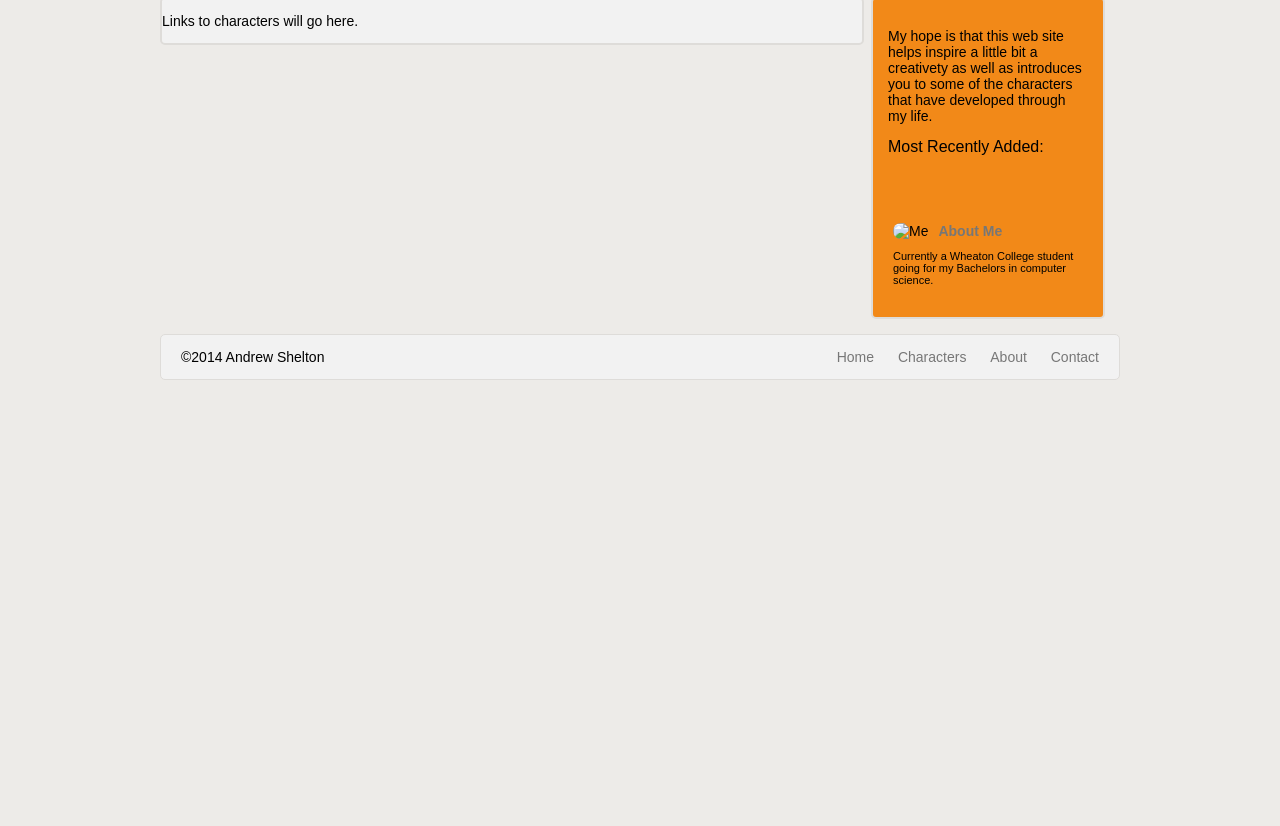
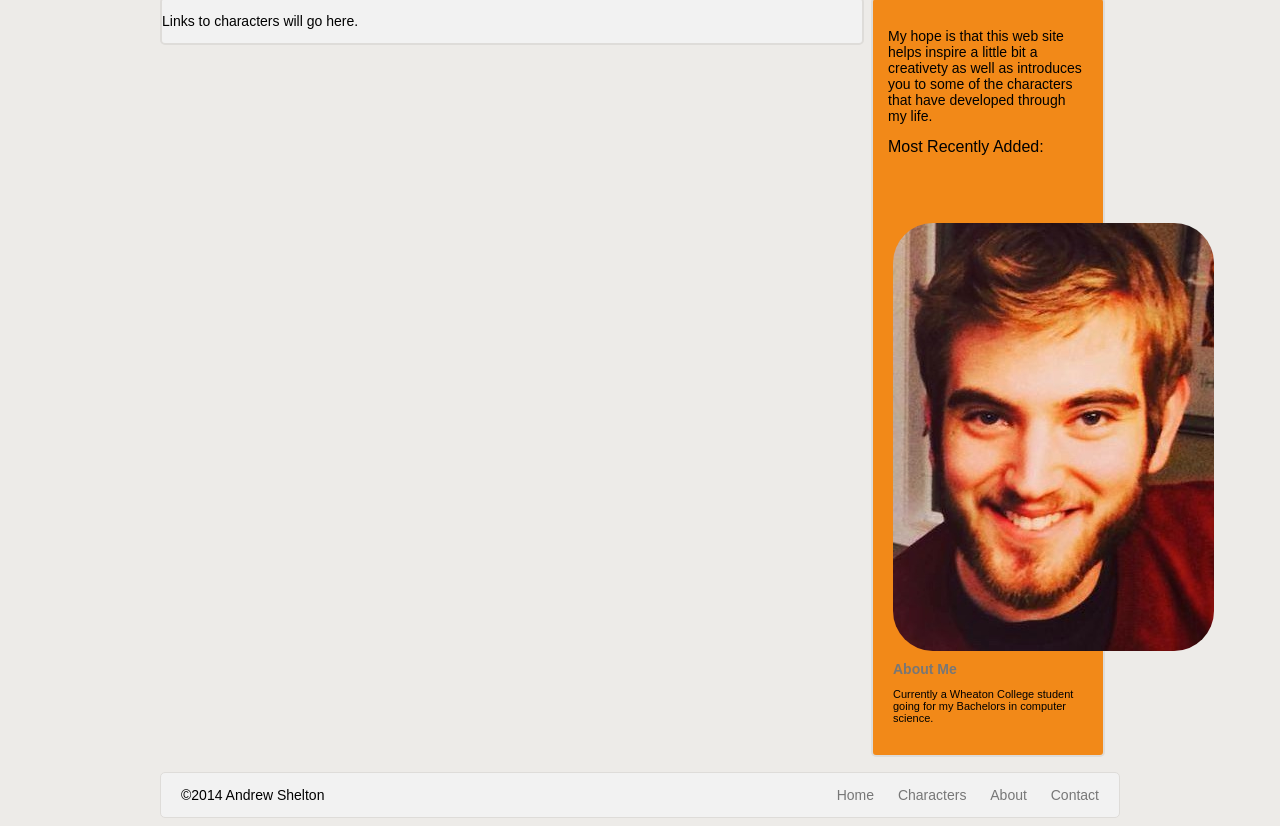
Before and after one commit to dshelts/dshelts.github.io, a plain HTML site: page characters/index.html in a window 1280 px wide. Shown: the part 111-937 px from the top of the page. Before the commit the page ends 800 px from the top, so only its background shows below. Drawn offline with Linux system fonts and the light colour scheme.

Commit message:
aside fix

```diff
--- a/characters/index.html
+++ b/characters/index.html
@@ -30,7 +30,7 @@
 				<header>Most Recently Added:</header>
 
 				<div class= "new-posts">
-					<img src = "images/MyHeadShot.jpg" alt="Me">
+					<img src = "/images/MyHeadShot.jpg" alt="Me">
 					<a class = "title-link" href = "about.html">About Me</a>
 					<p> Currently a Wheaton College student going for my Bachelors in computer science. </p>
 
```
